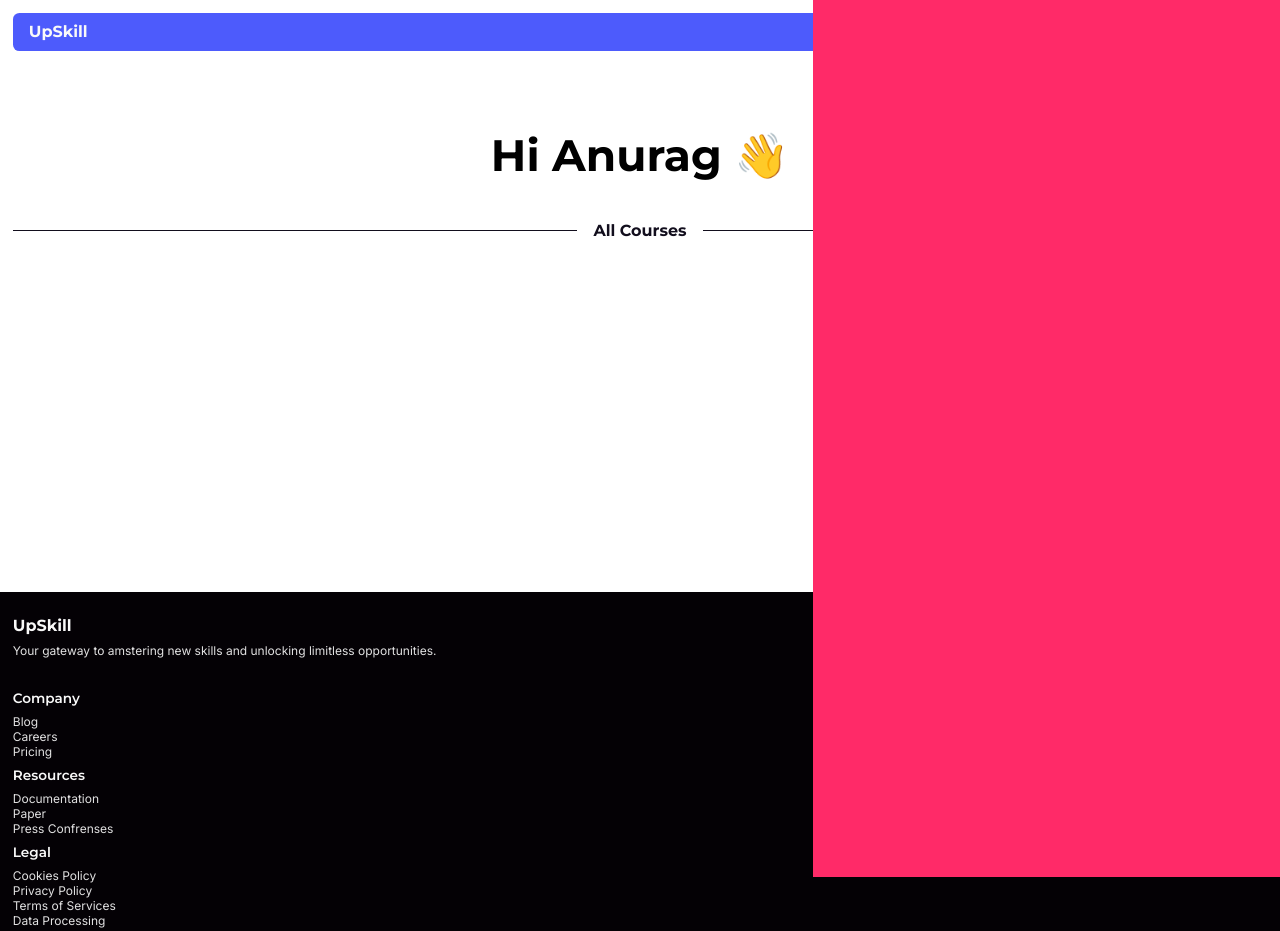
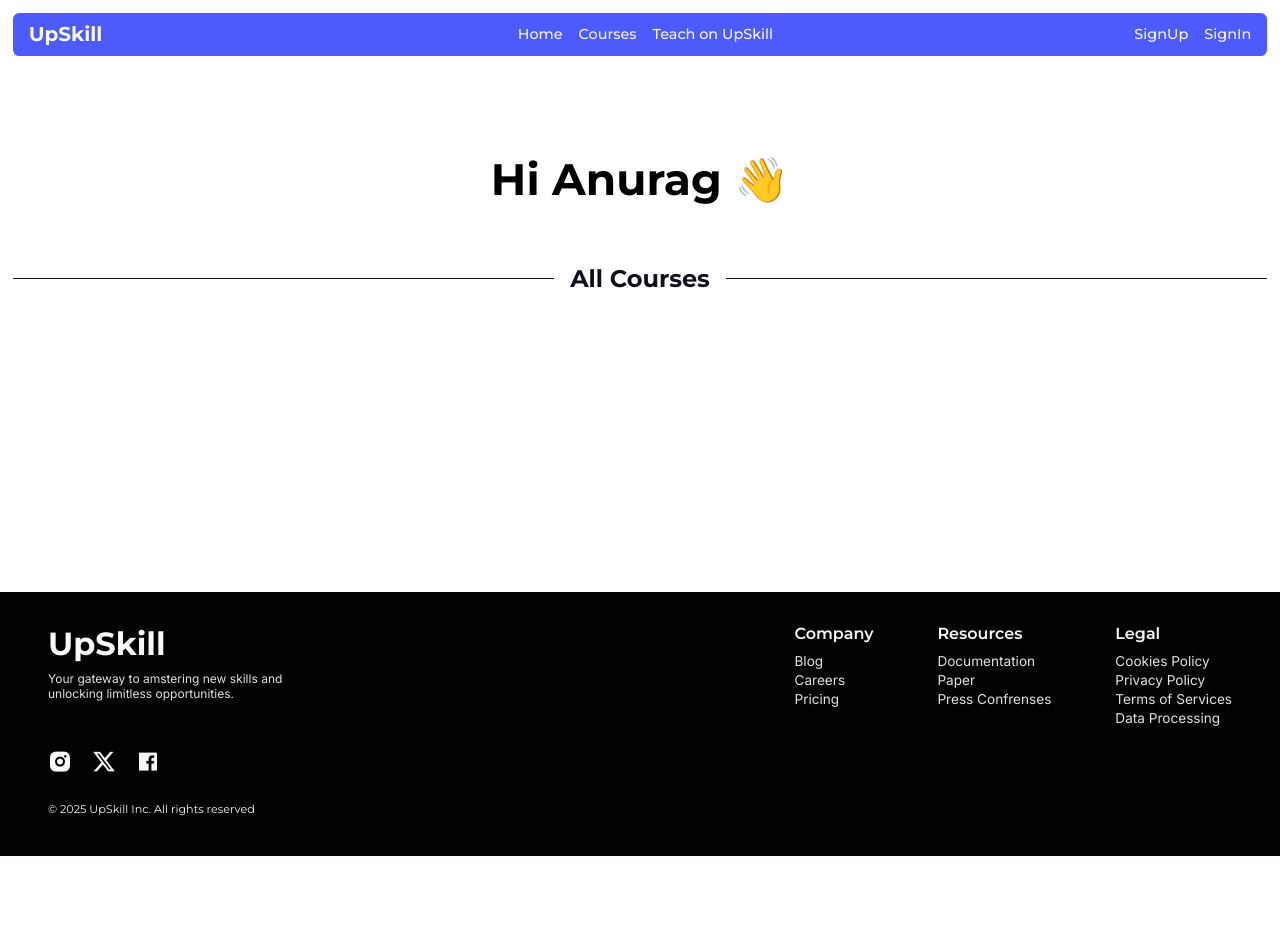
Before and after one commit to Anurag-S1ngh/UpSkill---Online-Course-Selling-Platform, a website: page frontend/userCourses.html in a window 1280 px wide. Shown: the top 931 px of the page. After the commit the page ends 856 px from the top, so only its background shows below. Drawn offline with nearby package versions, Linux system fonts and the light colour scheme.

Commit message:
userCourses.html fully responsive

```diff
--- a/frontend/css/userCourses.css
+++ b/frontend/css/userCourses.css
@@ -45,7 +45,6 @@ section {
   font-family: var(--titleFont);
   font-weight: 700;
   z-index: 20;
-  top: 0;
 }
 
 .nav {
@@ -79,8 +78,8 @@ section {
   justify-content: center;
   align-items: center;
   text-align: center;
-  font-size: 2.8rem;
-  width: 100vw;
+  font-size: 2.5rem;
+  width: 110vw;
   height: 110vh;
   top: -1rem;
   left: 110%;
@@ -105,7 +104,7 @@ section {
   width: 100%;
   height: 110vh;
   top: -1rem;
-  left: 100vh;
+  left: 110%;
   z-index: 10;
   background-color: var(--highlight);
 }
@@ -114,15 +113,13 @@ section {
 .add {
   cursor: pointer;
   position: absolute;
-  top: 0;
-  right: 0;
   font-size: 1.1rem;
   z-index: 5;
 }
 
 .close {
-  top: 1.25rem;
-  right: 2.2rem;
+  top: 1.5rem;
+  right: 15%;
 }
 
 .add {
@@ -233,3 +230,97 @@ section {
   color: var(--accent);
   font-family: var(--titleFont);
 }
+
+@media screen and (min-width: 1024px) {
+  .nav_container {
+    flex-direction: row;
+    position: relative;
+    background-color: none;
+    left: 0;
+    top: 0;
+    height: 100%;
+    padding: 0;
+    width: 60%;
+    justify-content: space-between;
+    align-items: center;
+    gap: 10vw;
+  }
+
+  .nav_container div a {
+    font-size: 0.9rem;
+    font-weight: 500;
+  }
+
+  .nav div:nth-child(1),
+  .nav div:nth-child(2) {
+    flex-direction: row;
+    font-size: 1.25rem;
+  }
+
+  .pre_loader_1,
+  .pre_loader_2,
+  .add,
+  .close {
+    display: none;
+  }
+
+  .nav {
+    display: flex;
+    justify-content: space-between;
+    align-items: center;
+    padding: 0.5 1.25rem;
+  }
+
+  .section_title h3 {
+    font-size: 1.5rem;
+  }
+
+  .user_courses_title {
+    padding: 1.5rem;
+  }
+
+  .footer {
+    padding: 2rem 3rem;
+  }
+
+  .footer_company_description {
+    display: flex;
+    justify-content: space-between;
+  }
+
+  .footer_company_logo h6 {
+    font-size: 2rem;
+  }
+
+  .footer_company_logo p {
+    width: 15rem;
+  }
+
+  .footer_links {
+    flex-direction: row;
+    gap: 4rem;
+  }
+
+  .footer_links div h6 {
+    font-size: 1rem;
+    margin-bottom: 0.6rem;
+  }
+
+  .footer_links div p {
+    margin-bottom: 0.2rem;
+    font-size: 0.85rem;
+  }
+
+  .footer_social_links {
+    gap: 1.25rem;
+  }
+
+  .footer_social_links a {
+    font-size: 1.5rem;
+  }
+
+  .copyright_container p {
+    font-size: 0.7rem;
+    margin-top: 0.85rem;
+  }
+}
--- a/frontend/userCourses.js
+++ b/frontend/userCourses.js
@@ -1,48 +1,50 @@
 const scroll = new LocomotiveScroll.default({
-    el: document.querySelector('[data-scroll-container]'),
+  el: document.querySelector("[data-scroll-container]"),
   smooth: true,
-    multiplier: 1,
-    friction: 0.1
 });
 
-document.querySelector('.add').addEventListener('click', () => {
+document.querySelector(".add").addEventListener("click", () => {
   const navAnimationTimeline = gsap.timeline();
-    navAnimationTimeline.to('.pre_loader_1', {
-        left: '-4%',
+  navAnimationTimeline.to(".pre_loader_1", {
+    left: "-4%",
     duration: 0.45,
     ease: "expoScale(10,2.5,power2.out)",
-
   });
-    navAnimationTimeline.to('.pre_loader_2', {
-        left: '-4%',
+  navAnimationTimeline.to(
+    ".pre_loader_2",
+    {
+      left: "-4%",
       duration: 0.55,
       ease: "expoScale(10,2.5,power2.out)",
-
-
-    }, "-=0.1");
-    navAnimationTimeline.to('.nav_container', {
-        left: '-3%',
+    },
+    "-=0.1",
+  );
+  navAnimationTimeline.to(
+    ".nav_container",
+    {
+      left: "-5%",
       duration: 1.4,
       ease: "power4.out",
-    }, "-=0.2");
+    },
+    "-=0.2",
+  );
 });
 
-document.querySelector('.close').addEventListener('click', () => {
+document.querySelector(".close").addEventListener("click", () => {
   const navAnimationTimeline = gsap.timeline();
-    navAnimationTimeline.to('.pre_loader_2', {
-        left: '110%',
+  navAnimationTimeline.to(".pre_loader_2", {
+    left: "110%",
     duration: 0,
-        ease: 'power2.out',
+    ease: "power2.out",
   });
-    navAnimationTimeline.to('.pre_loader_1', {
-        left: '110%',
+  navAnimationTimeline.to(".pre_loader_1", {
+    left: "110%",
     duration: 0,
-        ease: 'power2.out',
+    ease: "power2.out",
   });
-    navAnimationTimeline.to('.nav_container', {
-        left: '110%',
+  navAnimationTimeline.to(".nav_container", {
+    left: "110%",
     duration: 1.2,
     ease: "power4.in",
   });
-
 });
```
Lines whose indentation alone changed are shown as unchanged.
